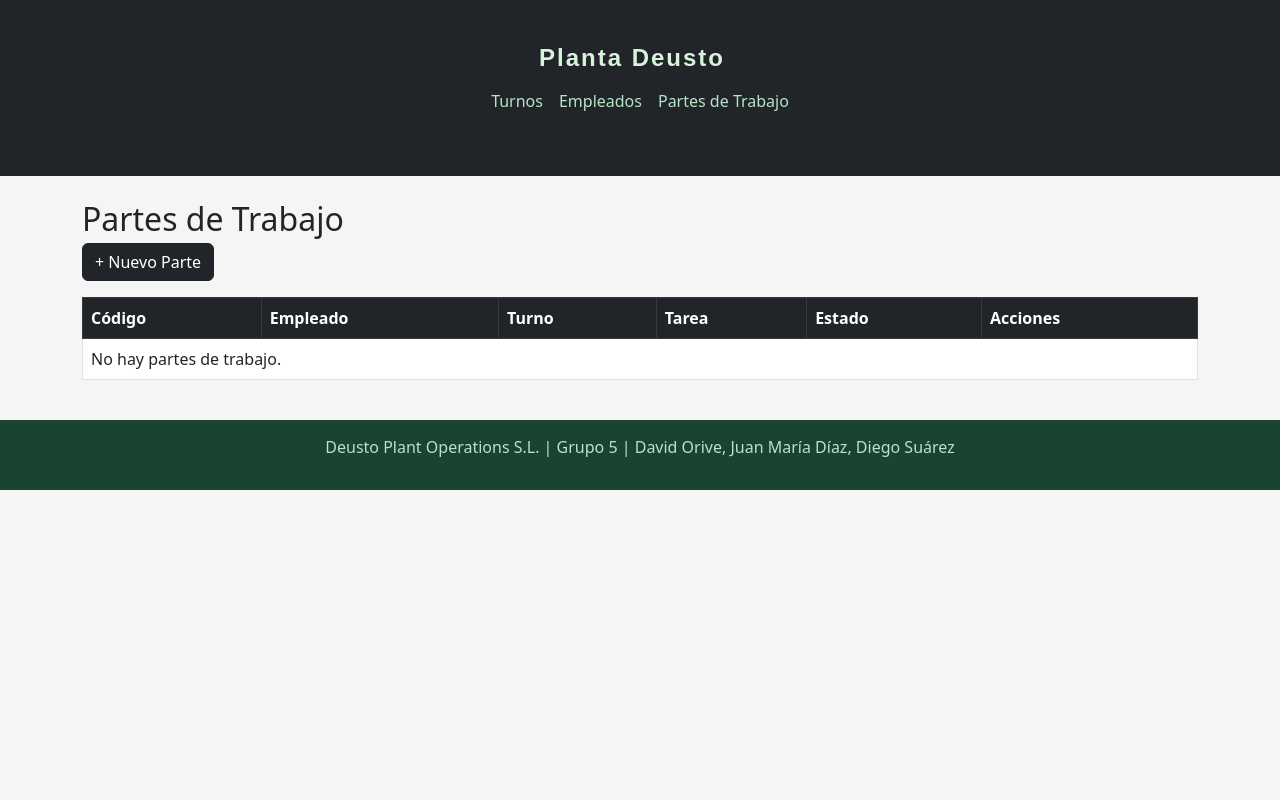
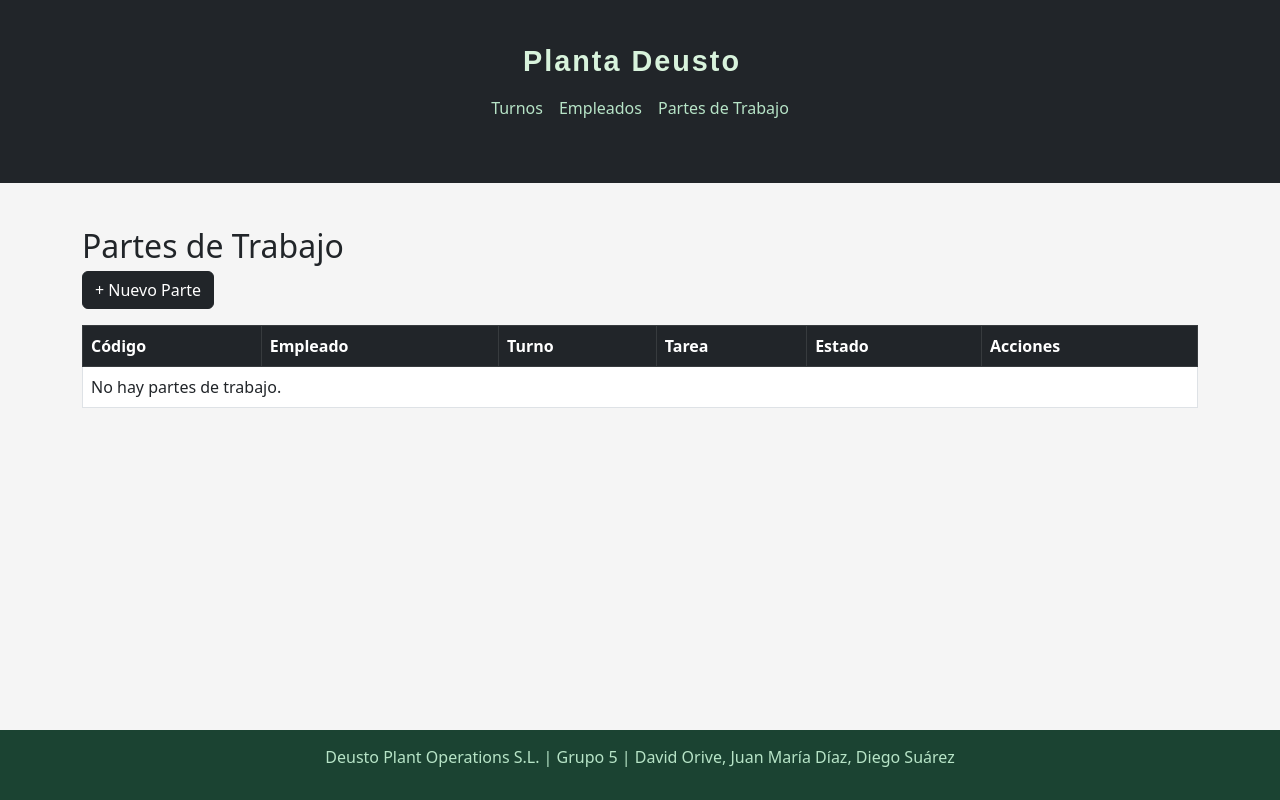
Before and after one commit to Txemaaa/IW-GRUPO5-E2, a Django app: page /partes/ in a window 1280 px wide. Run offline with Django 5.2, Linux system fonts and the light colour scheme; data that the repository does not hold is empty.

Commit message:
arreglos de css

```diff
--- a/Deusto_Plant_Operations/Static/Css/Plantilla_unificada.css
+++ b/Deusto_Plant_Operations/Static/Css/Plantilla_unificada.css
@@ -1,22 +1,15 @@
-
-
-
 /* Header */
-.navbar-brand {
-    font-family: 'Raleway', sans-serif;
-    font-size: 1.8rem;
-    letter-spacing: 2px;
-}
-
 .navbar {
     background-color: #1b4332;
     padding: 15px 0;
 }
 
 .navbar-brand {
+    font-family: 'Raleway', sans-serif;
     color: #d8f3dc;
-    font-size: 1.5rem;
+    font-size: 1.8rem;
     font-weight: bold;
+    letter-spacing: 2px;
 }
 
 .nav-link {
@@ -34,7 +27,7 @@
     color: #b7e4c7;
     text-align: center;
     padding: 15px 0;
-    margin-top: 40px;
+    margin-top: auto;
 }
 
 /* Botones */
@@ -76,6 +69,9 @@
 /* General */
 body {
     background-color: #f8f9fa;
+    min-height: 100vh;
+    display: flex;
+    flex-direction: column;
 }
 
 h2 {
@@ -85,4 +81,5 @@ h2 {
 
 .container {
     margin-top: 20px;
+    flex: 1;
 }
```
Also changed, not shown: Deusto_Plant_Operations/Static/Css/Css_borrar_empleado.css (+10 -0 lines), Deusto_Plant_Operations/Static/Css/Css_borrar_turno.css (+9 -0 lines).
